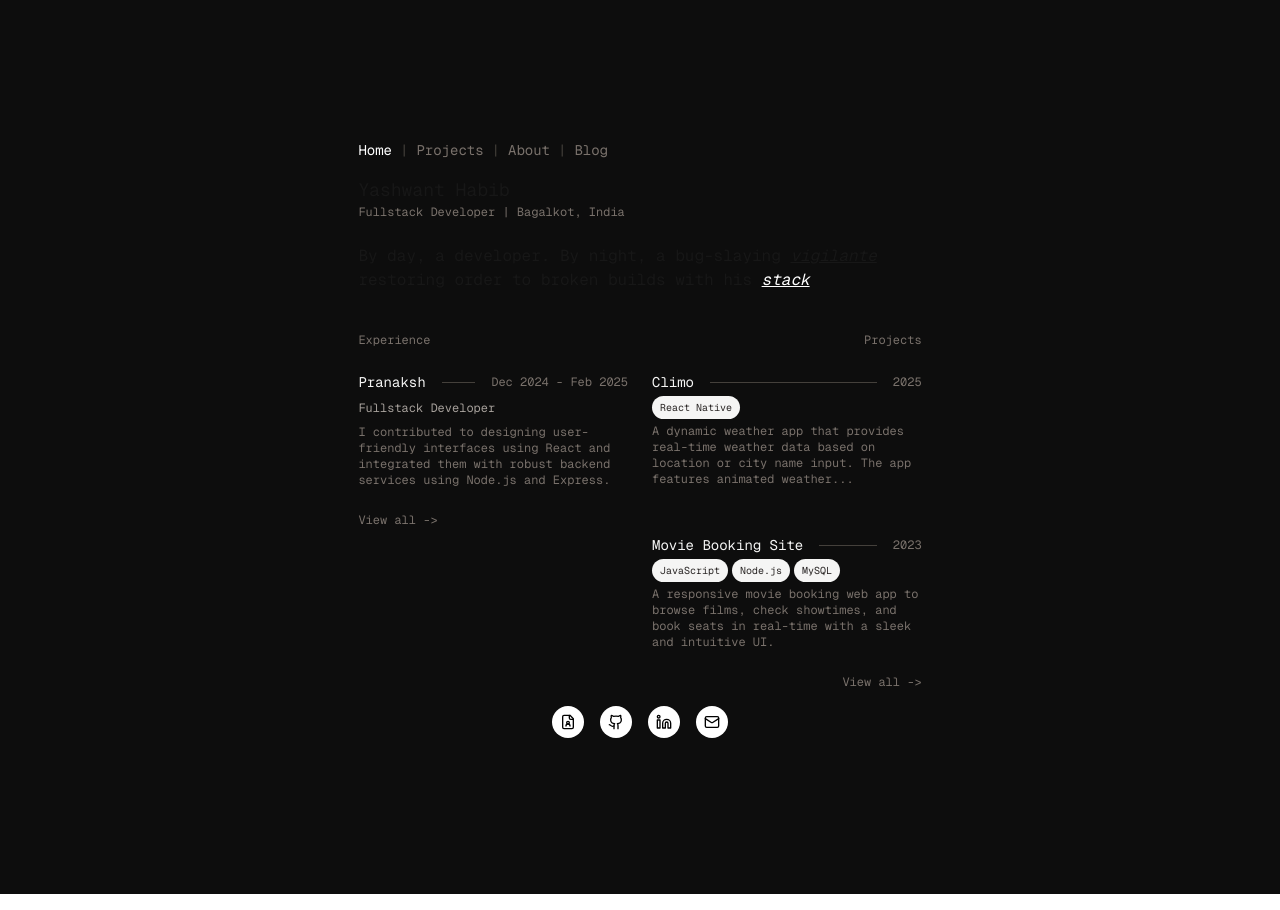
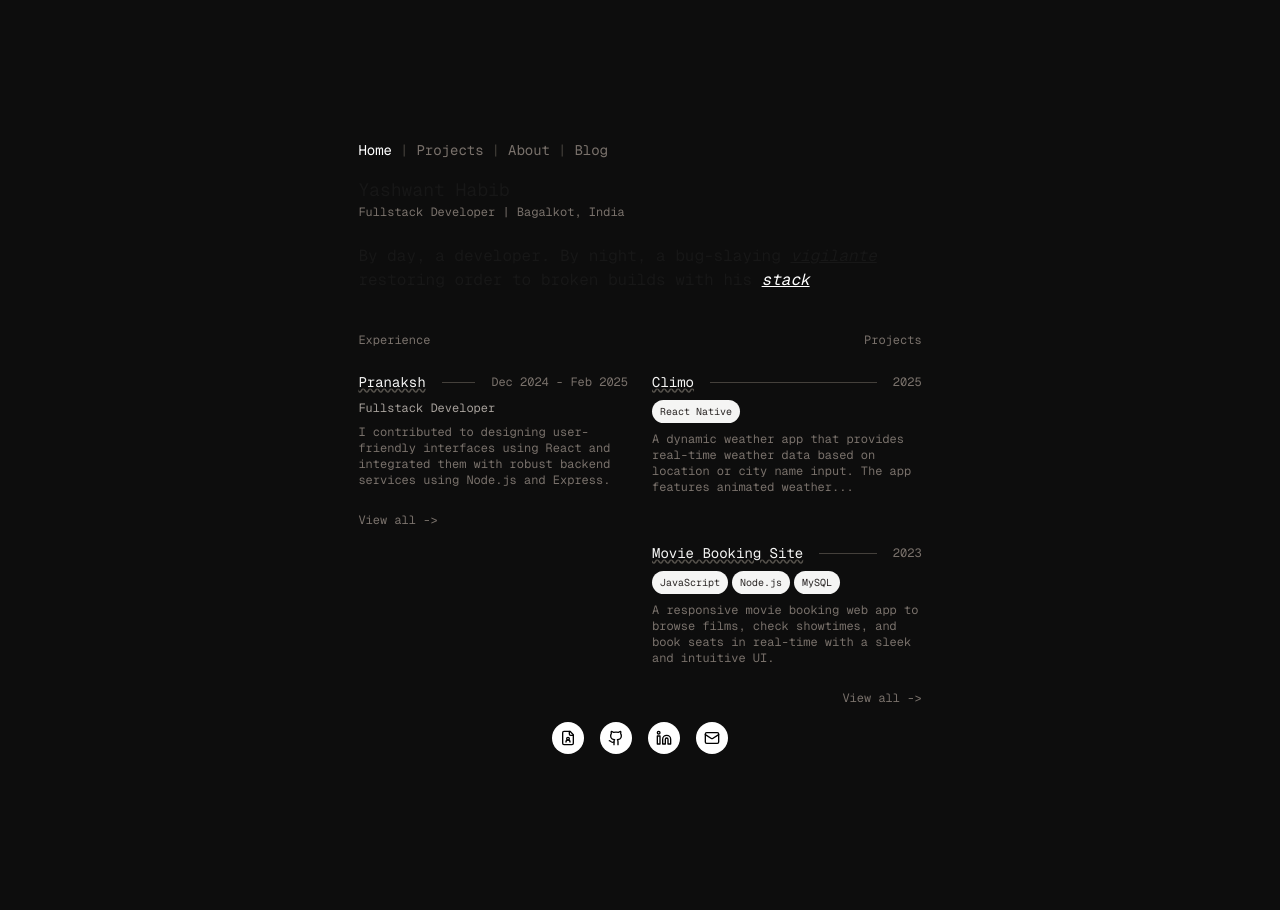
Before and after one commit to YashwantHabib/portfolio-yashwant, a Next.js app: page / in a window 1280 px wide. Built offline with nearby package versions, Linux system fonts and the light colour scheme.

Commit message:
Home Page refactor

```diff
--- a/src/app/_components/experience.tsx
+++ b/src/app/_components/experience.tsx
@@ -8,7 +8,9 @@ export default function Experience() {
         {experience.map((exp) => (
           <div key={exp.company} className="py-6 cursor-pointer ">
             <div className="flex items-center gap-4">
-              <span className="text-sm text-stone-100 ">{exp.company}</span>
+              <span className="text-sm text-stone-100 underline decoration-wavy decoration-stone-600 hover:decoration-stone-400">
+                {exp.company}
+              </span>
               <div className="flex-1 border-t border-stone-700" />
               <span className="text-xs text-stone-500 ">{exp.duration}</span>
             </div>
--- a/src/app/_components/intro.tsx
+++ b/src/app/_components/intro.tsx
@@ -35,8 +35,12 @@ export default function Intro() {
         {intro.taglineEnd}{" "}
         <span className="relative group underline italic cursor-help text-white">
           stack
-          <span className="absolute top-full mt-2 hidden w-max rounded bg-white px-2 py-1 text-xs text-black shadow group-hover:block">
-            React · TypeScript · Tailwind · Firebase
+          <span className="absolute top-full mt-2 hidden group-hover:grid grid-cols-3 gap-4 border border-stone-700  translate-x-1/2 rounded bg-stone-800 px-3 py-2 text-xs text-stone-100 shadow">
+            {intro.stack.map((tech) => (
+              <span key={tech} className="whitespace-nowrap ">
+                {tech}
+              </span>
+            ))}
           </span>
         </span>
       </p>
--- a/src/app/_components/projects.tsx
+++ b/src/app/_components/projects.tsx
@@ -10,14 +10,16 @@ export default function Projects() {
         {projects.map((project) => (
           <div key={project.title} className="py-6 cursor-pointer">
             <div className="flex items-center gap-4">
-              <span className="text-sm text-stone-100 ">{project.title}</span>
+              <span className="text-sm text-stone-100 underline decoration-wavy decoration-stone-600 hover:decoration-stone-400">
+                {project.title}
+              </span>
               <div className="flex-1 border-t border-stone-700" />
               <span className="text-xs text-stone-500 ">{project.year}</span>
             </div>
             {project.tech.map((tech) => (
               <span
                 key={tech}
-                className="inline-block text-[10px] bg-stone-100 text-stone-800 px-2 py-1 my-1 mr-1 rounded-full"
+                className="inline-block text-[10px] bg-stone-100 text-stone-800 px-2 py-1 my-2 mr-1 rounded-full"
               >
                 {tech}
               </span>
--- a/src/app/_data/intro.ts
+++ b/src/app/_data/intro.ts
@@ -7,4 +7,12 @@ export const intro: Intro = {
   taglineStart: "By day, a developer. By night, a bug-slaying ",
   taglineStrike: "vigilante",
   taglineEnd: "restoring order to broken builds with his",
+  stack: [
+    "Next.js",
+    "React",
+    "TypeScript",
+    "Tailwind",
+    "JavaScript",
+    "MongoDB",
+  ],
 };
--- a/src/app/_types/index.ts
+++ b/src/app/_types/index.ts
@@ -21,4 +21,5 @@ export type Intro = {
   taglineStart: string;
   taglineStrike: string;
   taglineEnd: string;
+  stack: string[];
 };
```
